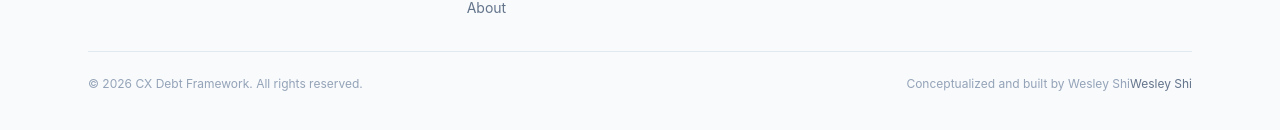
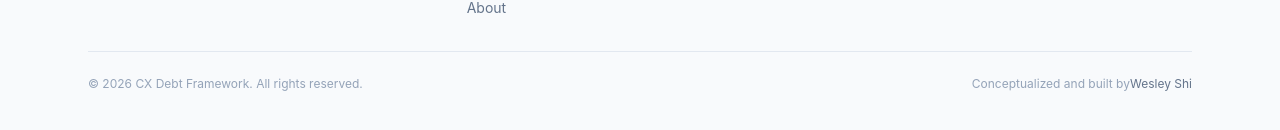
Before and after one commit to wesleyshiCX/cxdebt, a Next.js app: page /about in a window 1280 px wide. Shown: the part 1380-1510 px from the top of the page. Built offline with nearby package versions, Linux system fonts and the light colour scheme.

Commit message:
Update URL

```diff
--- a/src/components/layout/Footer.tsx
+++ b/src/components/layout/Footer.tsx
@@ -92,7 +92,7 @@ export function Footer() {
             © {currentYear} CX Debt Framework. All rights reserved.
           </p>
           <p className="text-xs text-slate-400">
-            Conceptualized and built by Wesley Shi
+            Conceptualized and built by
             {/* UPDATE: Replace with your actual name */}
             <a
               href="https://wesonops.com"
```
